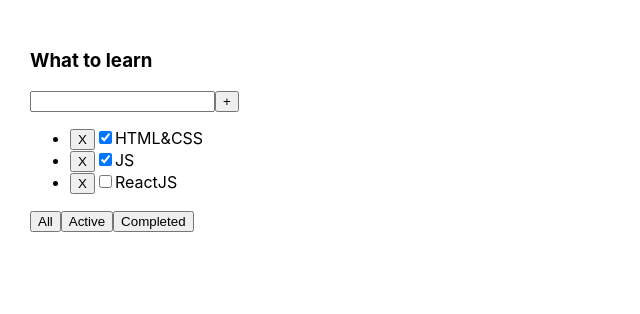
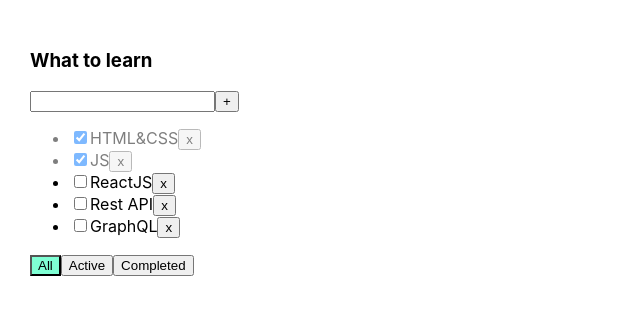
Before and after one commit to w1llow1sp/ITINCUBATOR-TODOLIST, a React (Create React App) app: page / in a window 1280 px wide. Shown: the top 314 px of the page, without its empty margins (0-640 px from the left). Built offline with nearby package versions, Linux system fonts and the light colour scheme.

Commit message:
Added solution of monday (four week): rewrite checkbox and input, add some styles

```diff
--- a/package.json
+++ b/package.json
@@ -10,10 +10,12 @@
     "@types/node": "^16.18.1",
     "@types/react": "^18.0.23",
     "@types/react-dom": "^18.0.7",
+    "@types/uuid": "^9.0.1",
     "react": "^18.2.0",
     "react-dom": "^18.2.0",
     "react-scripts": "5.0.1",
     "typescript": "^4.8.4",
+    "uuid": "^9.0.0",
     "web-vitals": "^2.1.4"
   },
   "scripts": {
--- a/src/App.tsx
+++ b/src/App.tsx
@@ -1,54 +1,65 @@
 import React, {useState} from 'react';
 import './App.css';
 import {Todolist} from './Todolist';
+import { v1 } from 'uuid';
 
-export type FilterValuesType = 'All'|'Active'|'Completed'
-
+export type FilterValuesType = "all" | "active" | "completed";
 
 function App() {
 
-    //задаем стейт для динамического перехвата изменений
-    let [tasks,setTask] =  useState(
-        [
-            { id: 1, title: "HTML&CSS", isDone: true },
-            { id: 2, title: "JS", isDone: true },
-            { id: 3, title: "ReactJS", isDone: false }
-        ]
-    )
+    let [tasks, setTasks] = useState([
+        { id: v1(), title: "HTML&CSS", isDone: true },
+        { id: v1(), title: "JS", isDone: true },
+        { id: v1(), title: "ReactJS", isDone: false },
+        { id: v1(), title: "Rest API", isDone: false },
+        { id: v1(), title: "GraphQL", isDone: false },
+    ]);
+    function addTask(title: string) {
+        let task = { id: v1(), title: title, isDone: false };
+        let newTasks = [task, ...tasks];
+        setTasks(newTasks);
+    }
+
+    function isChecked (taskID:string,newIsDone:boolean) {
+        setTasks(tasks.map(el=>el.id ===taskID ?{...el,isDone:newIsDone}:el))
+        //console.log(isDone: !isDone)
+
+    }
+    function removeTask(id: string) {
+        let filteredTasks = tasks.filter(t => t.id !== id);
+        setTasks(filteredTasks);
+    }
 
 
-    const removeTask = (IdTask:number) => {
-        let filtredTasks = tasks.filter(task => task.id !== IdTask)
-        setTask(filtredTasks)
+    let [filter, setFilter] = useState<FilterValuesType>("all");
+
+    let tasksForTodolist = tasks;
+
+    if (filter === "active") {
+        tasksForTodolist = tasks.filter(t => t.isDone === false);
+    }
+    if (filter === "completed") {
+        tasksForTodolist = tasks.filter(t => t.isDone === true);
     }
 
-    /*
-        let [filter,setFilter] = useState<FilterValuesType>('All');
-
-        let tasksForTodoList =tasks // хранение отфильтрованных тасок
-        if(filter==='Active') {
-            tasksForTodoList =tasks.filter(task => task.isDone===false)
-        } if(filter==='Completed') {
-            tasksForTodoList =tasks.filter(task => task.isDone===true)
-        }
-
-        function changeFilter(value:FilterValuesType) {
-            setFilter(value)
-        }
-    */
+    function changeFilter(value: FilterValuesType) {
+        setFilter(value);
+    }
 
 
     return (
         <div className="App">
             <Todolist title="What to learn"
-                //tasks={tasksForTodoList}
-                      tasks={tasks}
+                      tasks={tasksForTodolist}
                       removeTask={removeTask}
-                //changeFilter={changeFilter}
-
+                      changeFilter={changeFilter}
+                      addTask={addTask}
+                      isChecked={isChecked}
             />
         </div>
     );
 }
 
 export default App;
+
+//TODO: переписать функцию ddTask(title: string){}
--- /dev/null
+++ b/src/Todolist.module.css
@@ -0,0 +1,15 @@
+.error {
+    border: red 1px solid;
+}
+
+.errorMessage {
+    color: red;
+}
+
+.activeFilter {
+    background-color: aquamarine;
+}
+
+.isDone {
+    opacity: 0.5;
+}
--- a/src/Todolist.tsx
+++ b/src/Todolist.tsx
@@ -1,8 +1,10 @@
-import React, {useState} from 'react';
-import {FilterValuesType} from "./App";
+import React, {ChangeEvent, KeyboardEvent, useState} from 'react';
+import {FilterValuesType} from './App';
+import s from './Todolist.module.css'
+
 
 type TaskType = {
-    id: number
+    id: string
     title: string
     isDone: boolean
 }
@@ -10,54 +12,90 @@
 type PropsType = {
     title: string
     tasks: Array<TaskType>
-    removeTask:(taskId:number)=>void
-    //changeFilter:(value:FilterValuesType) => void
-
+    removeTask: (taskId: string) => void
+    changeFilter: (value: FilterValuesType) => void
+    addTask: (title: string) => void
+    isChecked:(taskID:string,newIsDone:boolean)=>void
 }
 
 export function Todolist(props: PropsType) {
-    let [filter,setFilter] = useState<FilterValuesType>('All');
+    /* const [error, setError] = useState(false);*/
+    const [error, setError] = useState<string|null>(null);
+    let [title, setTitle] = useState("")
+    const [buttonName, setButtonName] = useState<string>('all');
 
-    let tasksForTodoList =props.tasks // хранение отфильтрованных тасок
+//2.перепишем функцию для отладки
+    const addTask = () => {
+        if (title.trim() !== "") {
+            props.addTask(title.trim());
+            setTitle("");
+        } else {
+            setError('Title is required!')
 
-    if(filter==='Active') {
-        tasksForTodoList =props.tasks.filter(task => !task.isDone)
-    } if(filter==='Completed') {
-        tasksForTodoList =props.tasks.filter(task => task.isDone)
+        }
+
     }
 
-    function changeFilter(value:FilterValuesType) {
-        setFilter(value)
+    const onChangeHandler = (e: ChangeEvent<HTMLInputElement>) => {
+        setError(null)
+        setTitle(e.currentTarget.value)
     }
 
-    return( <div>
+    const onKeyPressHandler = (e: KeyboardEvent<HTMLInputElement>) => {
+        if (e.charCode === 13) {
+            addTask();
+        }
+    }
+
+    const onAllClickHandler = () => {
+        props.changeFilter("all")
+        setButtonName('all')
+    };
+    const onActiveClickHandler = () => {
+        props.changeFilter("active")
+        setButtonName('active')
+    };
+    const onCompletedClickHandler = () => {
+        props.changeFilter("completed")
+        setButtonName('completed')
+    };
+
+    const onClickHandler = (taskID:string) => props.removeTask(taskID)
+    const isChecked = (taskID:string, eventValue:boolean) => {props.isChecked(taskID,eventValue)}
+
+
+
+    return <div>
         <h3>{props.title}</h3>
         <div>
-            <input/>
-            <button>+</button>
+            <input className={error ? s.error : ''}
+                   value={title}
+                   onChange={ onChangeHandler }
+                   onKeyPress={ onKeyPressHandler }
+            />
+            {error && <div className={error ? s.errorMessage: ''}>{error}</div>}
+            <button onClick={addTask}>+</button>
         </div>
         <ul>
-
-            {/*Как говорил Игорь -- ставим дуршлаг для фильтрации*/}
-            {/*{props.tasks.map(task => {*/}
-            {tasksForTodoList.map(task => {
-                    return (
-                        <li key={task.id}>
-                            {/*<button onClick={()=>{task.removeTask(task.id)}}>X</button>*/}
-                            <button onClick={()=>props.removeTask(task.id)}>X</button>
-                            <input type='checkbox' checked={task.isDone}/>
-                            <span>{task.title}</span>
-                        </li>)
-                }
-            )}
+            {
+                props.tasks.map(t => {
+                    /*                  const onClickHandler = () => props.removeTask(t.id)
+                                        const isChecked = (event:ChangeEvent<HTMLInputElement>) => {props.isChecked(t.id,event.currentTarget.checked)}*/
+                    return <li key={t.id} className={t.isDone ? s.isDone : ''}>
+                        <input
+                            type="checkbox"
+                            checked={t.isDone}
+                            onChange={(event)=>isChecked(t.id,event.currentTarget.checked)}/>
+                        <span>{t.title}</span>
+                        <button onClick={()=>onClickHandler(t.id)}>x</button>
+                    </li>
+                })
+            }
         </ul>
         <div>
-            {/*<button onClick={()=>props.changeFilter('All')}>All</button>
-            <button onClick={()=>props.changeFilter('Active')}>Active</button>
-            <button onClick={()=>props.changeFilter('Completed')}>Completed</button>*/}
-            <button onClick={()=>changeFilter('All')}>All</button>
-            <button onClick={()=>changeFilter('Active')}>Active</button>
-            <button onClick={()=>changeFilter('Completed')}>Completed</button>
+            <button onClick={ onAllClickHandler }  className={buttonName === 'all' ? s.activeFilter : ''}>All</button>
+            <button onClick={ onActiveClickHandler } className={buttonName === 'active' ? s.activeFilter : ''}>Active</button>
+            <button onClick={ onCompletedClickHandler } className={buttonName === 'completed' ? s.activeFilter : ''}>Completed</button>
         </div>
-    </div>)
+    </div>
 }
```
Also changed, not shown: src/reportWebVitals.ts (added, +15 -0 lines), 1 other file (tests, documents, lock files or other folders).
